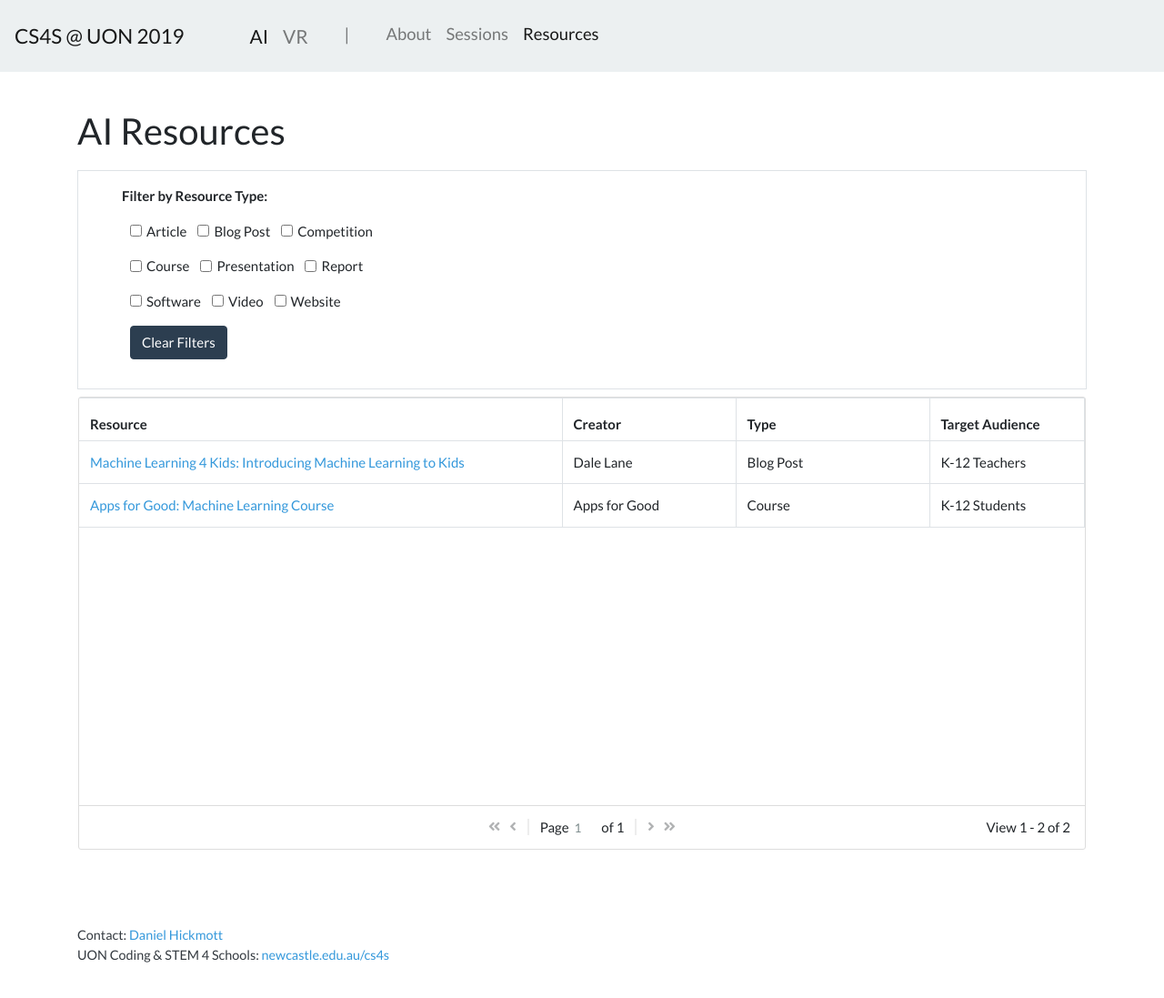
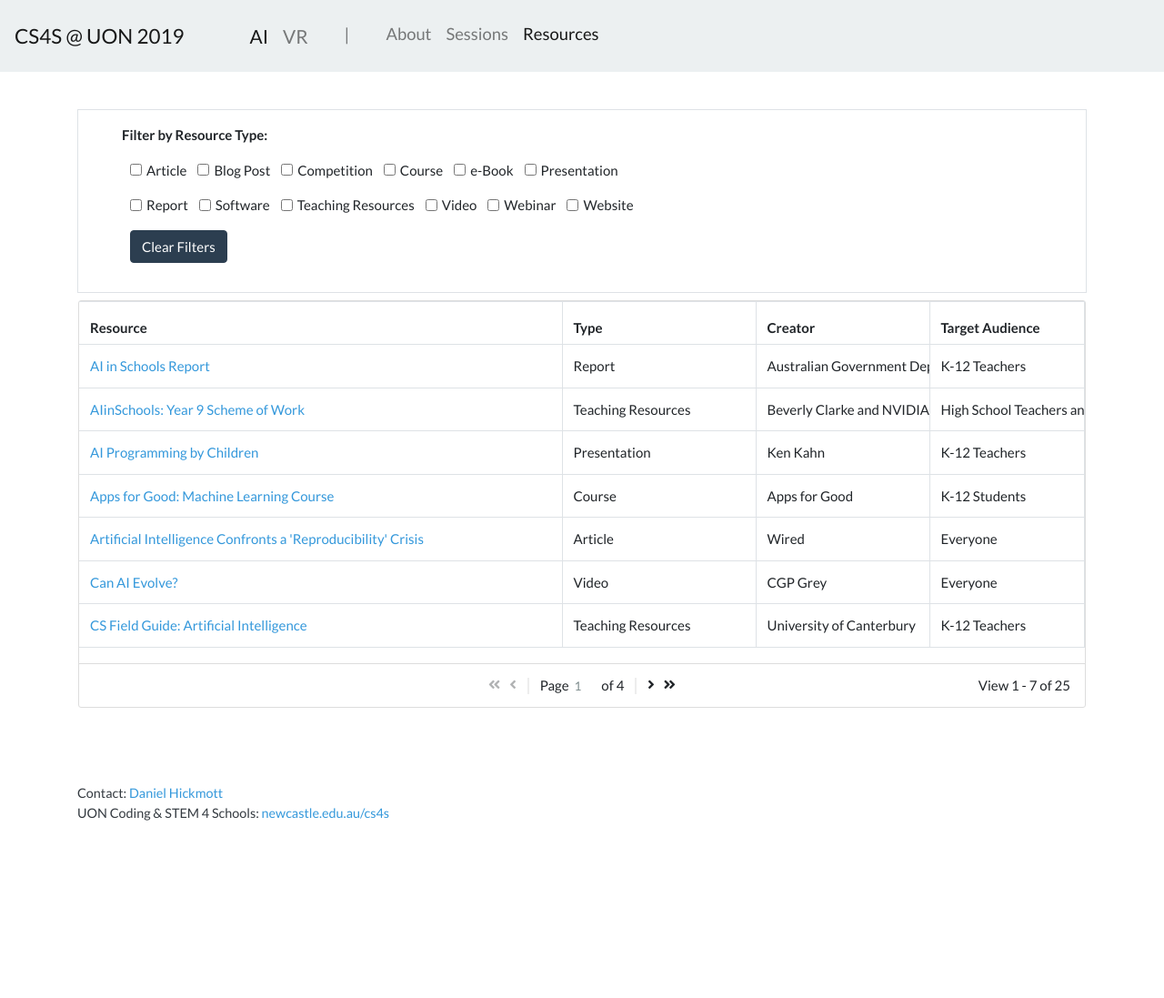
Before and after one commit to cs4s/2019, a Jekyll site: the page built from ai/resources.md, in a window 1280 px wide and 1135 px high. Shown: the top 1097 px of the window at 91% size. Built offline with Jekyll 4.4.1, drawn with Linux system fonts in a browser that asks for light colours.

Commit message:
Fixes for resources grid and adds majority of AI resources

```diff
--- a/_data/resource_filters.csv
+++ b/_data/resource_filters.csv
@@ -3,8 +3,11 @@ articleCheckbox,Article
 blogPostCheckbox,Blog Post
 competitionCheckbox,Competition
 courseCheckbox,Course
+eBookCheckbox,e-Book
 presentationCheckbox,Presentation
 reportCheckbox,Report
 softwareCheckbox,Software
+teachingResourcesCheckbox,Teaching Resources
 videoCheckbox,Video
+webinarCheckbox,Webinar
 websiteCheckbox,Website
--- a/ai/resources.json
+++ b/ai/resources.json
@@ -1,9 +1,23 @@
 [
     {
-        "Title": "Machine Learning 4 Kids: Introducing Machine Learning to Kids",
-        "Link": "https://dalelane.co.uk/blog/?p=3513",
-        "Creator": "Dale Lane",
-        "Type": "Blog Post",
+        "Title": "AI in Schools Report",
+        "Link": "https://docs-edu.govcms.gov.au/documents/ai-schools-report",
+        "Creator": "Australian Government Department of Education",
+        "Type": "Report",
+        "TargetAudience": "K-12 Teachers"
+    },
+    {
+        "Title": "AIinSchools: Year 9 Scheme of Work",
+        "Link": "http://aiinschools.com/",
+        "Creator": "Beverly Clarke and NVIDIA",
+        "Type": "Teaching Resources",
+        "TargetAudience": "High School Teachers and Students"
+    },
+    {
+        "Title": "AI Programming by Children",
+        "Link": "https://docs.google.com/presentation/d/1QZMyeC0wa6xJ1KIFrQXgzCzO4qKKmb68clNM_nvHFPs/edit#slide=id.g23d2fc05ec_0_0",
+        "Creator": "Ken Kahn",
+        "Type": "Presentation",
         "TargetAudience": "K-12 Teachers"
     },
     {
@@ -12,5 +26,152 @@
         "Creator": "Apps for Good",
         "Type": "Course",
         "TargetAudience": "K-12 Students"
+    },
+    {
+        "Title": "Artificial Intelligence Confronts a 'Reproducibility' Crisis",
+        "Link": "https://www.wired.com/story/artificial-intelligence-confronts-reproducibility-crisis/?utm_source=twitter&utm_medium=social&utm_campaign=onsite-share&utm_brand=wired&utm_social-type=earned",
+        "Creator": "Wired",
+        "Type": "Article",
+        "TargetAudience": "Everyone"
+    },
+    {
+        "Title": "Can AI Evolve?",
+        "Link": "https://www.youtube.com/watch?v=R9OHn5ZF4Uo",
+        "Creator": "CGP Grey",
+        "Type": "Video",
+        "TargetAudience": "Everyone"
+    },
+    {
+        "Title": "CS Field Guide: Artificial Intelligence",
+        "Link": "https://csfieldguide.org.nz/en/chapters/artificial-intelligence/",
+        "Creator": "University of Canterbury",
+        "Type": "Teaching Resources",
+        "TargetAudience": "K-12 Teachers"
+    },
+    {
+        "Title": "Curiosity Machine: AI Family Challenge",
+        "Link": "https://www.curiositymachine.org/lessons/lesson/",
+        "Creator": "Technovation Families",
+        "Type": "Competition",
+        "TargetAudience": "K-12 Teachers and Parents"
+    },
+    {
+        "Title": "Demystifying Artificial Intelligence",
+        "Link": "https://www.digitaltechnologieshub.edu.au/teachers/professional-learning/webinars/demystifying-artificial-intelligence",
+        "Creator": "Dr Joshua Ho",
+        "Type": "Webinar",
+        "TargetAudience": "K-12 Teachers"
+    },
+    {
+        "Title": "ECraft2Learn: AI Programming for Snap!",
+        "Link": "https://ecraft2learn.github.io/ai/",
+        "Creator": "Ken Kahn",
+        "Type": "Software",
+        "TargetAudience": "High School Students"
+    },
+    {
+        "Title": "Experiments with Google: AI Experiments",
+        "Link": "https://experiments.withgoogle.com/collection/ai",
+        "Creator": "Google",
+        "Type": "Website",
+        "TargetAudience": "Everyone"
+    },
+    {
+        "Title": "Future Frontiers – Education for an AI World",
+        "Link": "https://education.nsw.gov.au/our-priorities/innovate-for-the-future/education-for-a-changing-world/future-frontiers-education-for-an-ai-world",
+        "Creator": "NSW Department of Education",
+        "Type": "e-Book",
+        "TargetAudience": "K-12 Teachers"
+    },
+    {
+        "Title": "HAL Project: Discussion Toolkit",
+        "Link": "https://www.ceia.ie/education-and-skills/hal/",
+        "Creator": "CEIA",
+        "Type": "Teaching Resources",
+        "TargetAudience": "K-6 Students"
+    },
+    {
+        "Title": "How Machines Learn",
+        "Link": "https://www.youtube.com/watch?v=R9OHn5ZF4Uo",
+        "Creator": "CGP Grey",
+        "Type": "Video",
+        "TargetAudience": "Everyone"
+    },
+    {
+        "Title": "Learning about Machine Learning",
+        "Link": "https://experiments.withgoogle.com/collection/ai",
+        "Creator": "CS4FN",
+        "Type": "Website",
+        "TargetAudience": "K-12 Teachers and Students"
+    },
+    {
+        "Title": "Learn with Google AI",
+        "Link": "https://ai.google/education/",
+        "Creator": "Google",
+        "Type": "Website",
+        "TargetAudience": "Everyone"
+    },
+    {
+        "Title": "Machine Learning for Kids: Introducing Machine Learning to Kids",
+        "Link": "https://dalelane.co.uk/blog/?p=3513",
+        "Creator": "Dale Lane",
+        "Type": "Blog Post",
+        "TargetAudience": "K-12 Teachers"
+    },
+    {
+        "Title": "Machine Learning for Kids: Watson Rock, Paper and Scissors",
+        "Link": "https://dalelane.co.uk/blog/?p=3349",
+        "Creator": "Dale Lane",
+        "Type": "Blog Post",
+        "TargetAudience": "K-12 Teachers"
+    },
+    {
+        "Title": "Machine Learning for Kids: Curated sample training datasets",
+        "Link": "https://dalelane.co.uk/blog/?p=3723",
+        "Creator": "Dale Lane",
+        "Type": "Blog Post",
+        "TargetAudience": "K-12 Teachers"
+    },
+    {
+        "Title": "scikit-learn: machine learning in Python",
+        "Link": "https://scikit-learn.org/stable/",
+        "Creator": "David Cournapeau",
+        "Type": "Software",
+        "TargetAudience": "Everyone"
+    },
+    {
+        "Title": "Teaching Artificial Intelligence in Kindergarten",
+        "Link": "https://earlyinsights.org/teaching-artificial-intelligence-in-kindergarten-6296f664bf23",
+        "Creator": "Ann Gadzikowski",
+        "Type": "Article",
+        "TargetAudience": "K-12 Teachers"
+    },
+    {
+        "Title": "Teaching Artificial Intelligence in the Primary Classroom",
+        "Link": "https://csermoocs.appspot.com/ai_primary",
+        "Creator": "CSER Adelaide",
+        "Type": "Course",
+        "TargetAudience": "K-6 Teachers"
+    },
+    {
+        "Title": "Teaching Artificial Intelligence in the Secondary Classroom",
+        "Link": "https://csermoocs.appspot.com/ai_secondary",
+        "Creator": "CSER Adelaide",
+        "Type": "Course",
+        "TargetAudience": "High School Teachers"
+    },
+    {
+        "Title": "Toward ethical, transparent and fair AI/ML: a critical reading list",
+        "Link": "https://medium.com/@eirinimalliaraki/toward-ethical-transparent-and-fair-ai-ml-a-critical-reading-list-d950e70a70ea",
+        "Creator": "Eirini Malliaraki",
+        "Type": "Article",
+        "TargetAudience": "Everyone"
+    },
+    {
+        "Title": "Understanding the four types of AI, from reactive robots to self-aware beings",
+        "Link": "https://theconversation.com/understanding-the-four-types-of-ai-from-reactive-robots-to-self-aware-beings-67616 ",
+        "Creator": "Arend Hintze",
+        "Type": "Article",
+        "TargetAudience": "K-12 Teachers"
     }
 ]
--- a/ai/resources.md
+++ b/ai/resources.md
@@ -3,13 +3,11 @@ layout: resources
 title: CS4S @ UON 2019 - AI Schedule
 ---
 
-## AI Resources
-
 <fieldset class='border px-5 py-3'>
 	<strong>Filter by Resource Type:</strong>
 	<form class='px-4 py-2'>
 		{% for filter in site.data.resource_filters %}
-			{% capture mod_index %}{{ forloop.index0 | modulo :3 }}{% endcapture %}
+			{% capture mod_index %}{{ forloop.index0 | modulo :6 }}{% endcapture %}
 			{% if mod_index == '0' or forloop.first %}
     		<div class="row py-2">
   			{% endif %}
@@ -17,12 +15,14 @@ title: CS4S @ UON 2019 - AI Schedule
 					<input class='form-check-input grid-filter-checkbox' type='checkbox' id='{{ filter.id }}'>
 					<label class='form-check-label' for='{{ filter.id }}'>{{ filter.label }}</label>
 				</div>
-			{% if mod_index == '2' or forloop.last %}
+			{% if mod_index == '5' or forloop.last %}
 			</div>
 			{% endif %}
 		{% endfor %}
 		<div class='row py-2'>
-			<button id='clear-filters-button' class='btn btn-primary'>Clear Filters</button>
+			<button id='clear-filters-button' class='btn btn-primary' type='button'>
+				Clear Filters
+			</button>
 		</div>
 	</form>
 </fieldset>
--- a/js/resources-grid.js
+++ b/js/resources-grid.js
@@ -8,21 +8,28 @@ $(document).ready(function () {
         return formattedLink
     }
 
+    // Function for sorting the resources alphabetically by titles
+    function sortResourceByTitle(a, b) {
+        var textA = a.Title.toUpperCase();
+        var textB = b.Title.toUpperCase();
+        return (textA < textB) ? -1 : (textA > textB) ? 1 : 0;
+    }
+
     // Create the grid on the page and load all of the resource data
     $("#jqGrid").jqGrid({
         url: 'resources.json',
         datatype: "json",
         colModel: [
             { label: 'Resource', name: 'Title', width: 250, formatter: resourceLinkFormatter },
+            { label: 'Type', name: 'Type', width: 100 },
             { label: 'Creator', name: 'Creator', width: 90 },
-            { label: 'Type', name: 'Type', width: 100 },
             { label: 'Target Audience', name: 'TargetAudience', width: 80 }
         ],
         viewrecords: true, // show the current page, data rang and total records on the toolbar
         autowidth: true,
         loadonce: true,
-        height: 400,
-        rowNum: 30,
+        height: 350,
+        rowNum: 7,
         pager: "#jqGridPager",
         emptyrecords: "There are no resources for selected resource type/s."
     });
@@ -33,24 +40,22 @@ $(document).ready(function () {
     $('#next_jqGridPager').removeClass('ui-pg-button').addClass('fas fa-angle-right');
     $('#last_jqGridPager').removeClass('ui-pg-button').addClass('fas fa-angle-double-right');
 
-
     // A click event for the checkboxes that are used to filter the grid of resources
     $('.grid-filter-checkbox').click(function() {
 
         // Start with an ajax call to get all of the resources
         $.get('resources.json', function(allResources) {
 
-
             var allFilters = $('.grid-filter-checkbox');
             var checkedFilters = $('.grid-filter-checkbox:checked');
 
             if (checkedFilters.length == 0 || checkedFilters.length == allFilters.length) {
                 // If there are no filters selected or all of the filters selected, simply show all resources
+                allResources.sort(sortResourceByTitle);
                 $('#jqGrid').clearGridData();
                 $('#jqGrid').jqGrid('setGridParam', { 'data': allResources });
                 $('#jqGrid').trigger('reloadGrid');
             } else {
-
                 // If there are one or more filters selected, then we have to filter to relevant resources
                 var filteredResources = [];
                 $.each(checkedFilters, function(index, filterCheckbox) {
@@ -62,13 +67,12 @@ $(document).ready(function () {
                     for (var i = 0; i < allResources.length; i++) {
                         var resource = allResources[i];
                         if (resource.Type == label.text()) {
-                            console.log(label.text())
                             filteredResources.push(resource);
                         }
                     }
                 });
                 // After adding all of the relevant resources, change the data for the grid to that array
-                //var resourcesData = { 'rows': filteredResources };
+                filteredResources.sort(sortResourceByTitle);
                 $('#jqGrid').clearGridData();
                 $('#jqGrid').jqGrid('setGridParam', { 'data': filteredResources });
                 $('#jqGrid').trigger('reloadGrid');
@@ -86,7 +90,8 @@ $(document).ready(function () {
         });
 
         // Do an ajax request to get all of the resources, set the grid's data to this and reload the grid
-        $.get('data.json', function(allResources) {
+        $.get('resources.json', function(allResources) {
+            $('#jqGrid').clearGridData();
             $('#jqGrid').jqGrid('setGridParam', { 'data': allResources });
             $('#jqGrid').trigger('reloadGrid');
         });
```
